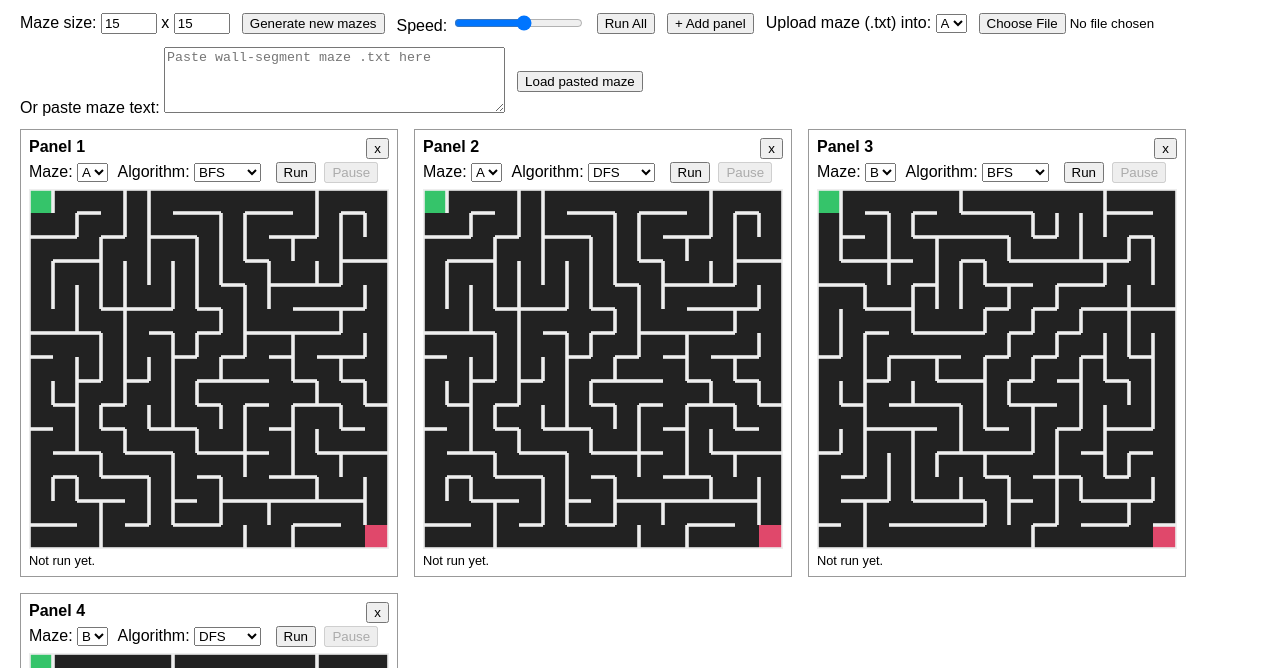
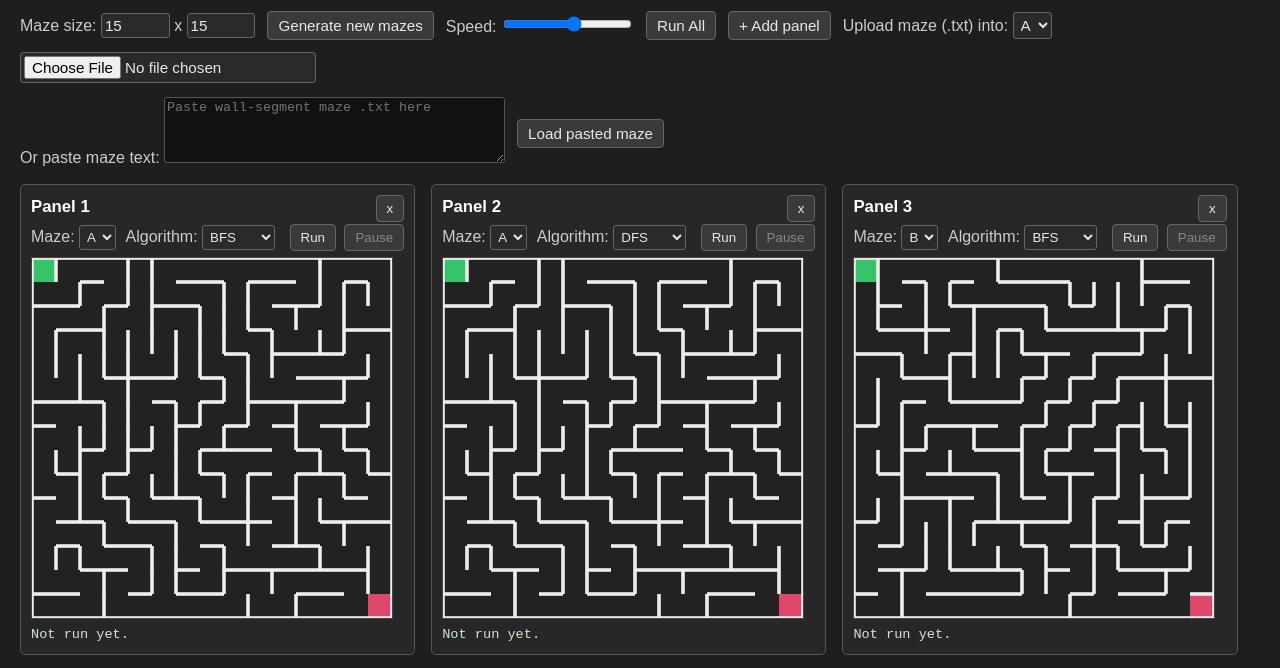
Before and after one commit to HL5195/METAL-Parallel, a plain HTML site: page app/index.html in a window 1280 px wide. Shown: the part 119-787 px from the top of the page. Drawn offline with Linux system fonts and the light colour scheme.

Commit message:
Improve readability with explicit colors and contrast

```diff
--- a/app/style.css
+++ b/app/style.css
@@ -6,14 +6,67 @@
  *
  * Author: Howard Li
  */
-body { font-family: sans-serif; margin: 20px; }
-#toolbar { margin: 12px 0; display: flex; gap: 12px; align-items: center; flex-wrap: wrap; }
+/* Explicit colors throughout -- fixes text that was unreadable when the
+   page picked up the browser/OS default colors instead of our own. */
+body {
+  font-family: sans-serif;
+  margin: 20px;
+  background: #1e1e1e;
+  color: #e8e8e8;
+  line-height: 1.4;
+}
+h1 { font-size: 1.5rem; margin-bottom: 4px; }
+p { color: #bbb; max-width: 60em; }
+label { color: #ccc; }
+a { color: #6fb3ff; }
+
+#toolbar { margin: 14px 0; display: flex; gap: 12px; align-items: center; flex-wrap: wrap; }
+#toolbar input, #toolbar select, #toolbar button { font-size: 0.95rem; }
+#toolbar input[type="number"] { width: 4em; }
+#toolbar textarea {
+  font-family: monospace;
+  background: #111;
+  color: #e8e8e8;
+  border: 1px solid #555;
+  border-radius: 3px;
+}
+
+button {
+  background: #3a3a3a;
+  color: #e8e8e8;
+  border: 1px solid #666;
+  border-radius: 4px;
+  padding: 5px 10px;
+  cursor: pointer;
+}
+button:hover:not(:disabled) { background: #4a4a4a; }
+button:disabled { color: #888; cursor: default; }
+
+select, input[type="number"], input[type="file"] {
+  background: #2a2a2a;
+  color: #e8e8e8;
+  border: 1px solid #666;
+  border-radius: 3px;
+  padding: 3px;
+}
+
 #panels { display: flex; flex-wrap: wrap; gap: 16px; }
-.panel { border: 1px solid #999; padding: 8px; }
-.panel h3 { margin: 0 0 6px; font-size: 1rem; }
+.panel {
+  border: 1px solid #555;
+  border-radius: 5px;
+  background: #272727;
+  padding: 10px;
+}
+.panel h3 { margin: 0 0 6px; font-size: 1.05rem; color: #fff; }
 .panel select { margin-right: 6px; }
-.panel canvas { display: block; background: #222; margin-top: 6px; }
-.panel .metrics { font-size: 0.8rem; margin-top: 4px; white-space: pre; }
+.panel canvas { display: block; background: #222; margin-top: 6px; border: 1px solid #444; }
+.panel .metrics {
+  font-family: monospace;
+  font-size: 0.85rem;
+  margin-top: 6px;
+  white-space: pre;
+  color: #cfe8cf;
+}
 .panel .remove { float: right; }
 .panel .runOne { margin-left: 4px; }
 .panel .pauseOne { margin-left: 4px; }
```
